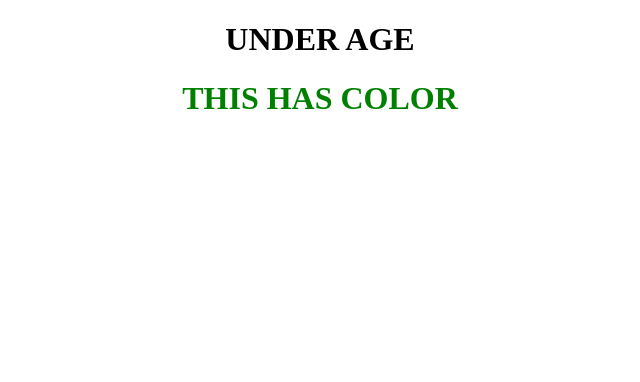
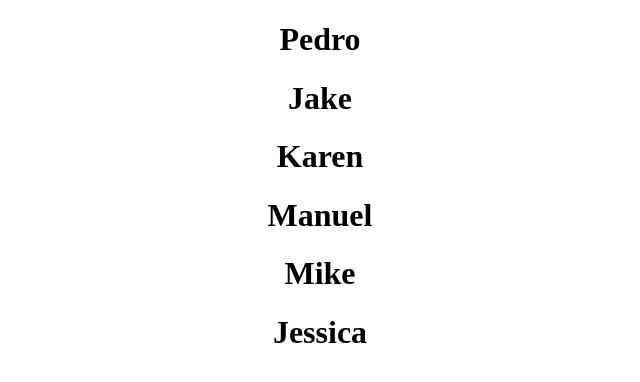
Before and after one commit to samuelezedi/react-basic, a React (Create React App) app: page / in a window 1280 px wide. Shown: the top 382 px of the page, without its empty margins (320-960 px from the left). Built offline with nearby package versions, Linux system fonts and the light colour scheme.

Commit message:
learnt first step of list

```diff
--- a/src/App.js
+++ b/src/App.js
@@ -2,13 +2,15 @@
 import './App.css';
 
 function App() {
-  const age = 17;
-  const isGreen = true;
+  const names = ["Pedro", "Jake", "Karen", "Manuel", "Mike",  "Jessica"];
 
   return (
     <div className="App">
-      {age >= 18 ? <h1> OVER AGE</h1> : <h1> UNDER AGE</h1>}
-      <h1 style={{color: isGreen ? "green" : "red"}}> THIS HAS COLOR</h1>
+
+        {names.map((name,key) => {
+          return <h1 key={key}>{name}</h1>;
+        })}
+
     </div>
   );
 }
```
